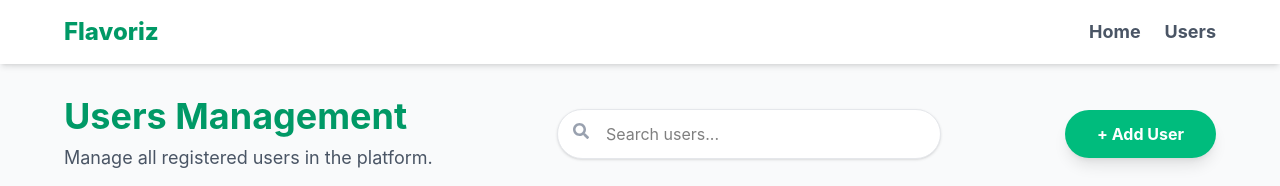
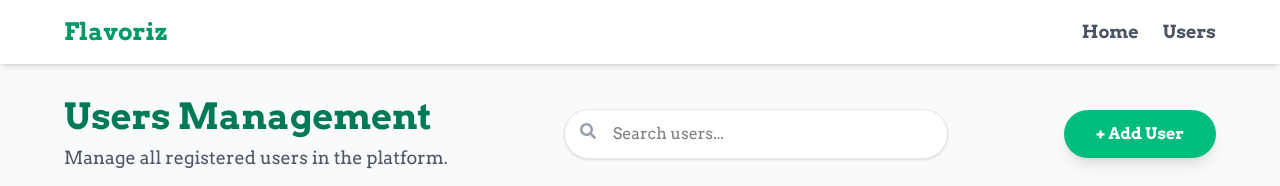
Before and after one commit to DilmiSandamini/recipe-frontend-app, a React (Vite) app: page /users in a window 1280 px wide. Shown: the top 186 px of the page. Built offline with nearby package versions, Linux system fonts and the light colour scheme; no server answers.

Commit message:
Update styling and title for Home and Users pages; adjust font weights and colors

```diff
--- a/index.html
+++ b/index.html
@@ -1,11 +1,10 @@
 <!doctype html>
 <html lang="en">
   <head>
-    <link href="https://fonts.googleapis.com/css2?family=Fraunces:opsz,wght@9..144,600;9..144,700;9..144,900&display=swap" rel="stylesheet">
     <meta charset="UTF-8" />
     <link rel="icon" type="image/svg+xml" href="/favicon.svg" />
     <meta name="viewport" content="width=device-width, initial-scale=1.0" />
-    <title>recipe-frontend-app</title>
+    <title>Recipe App</title>
   </head>
   <body>
     <div id="root"></div>
--- a/src/index.css
+++ b/src/index.css
@@ -1 +1,6 @@
+@import url('https://fonts.googleapis.com/css2?family=Arvo:ital,wght@0,400;0,700;1,400;1,700&family=Josefin+Sans:ital,wght@0,100..700;1,100..700&display=swap');
 @import "tailwindcss";
+
+body {
+    font-family: "Arvo", serif;
+}
--- a/src/pages/Home.jsx
+++ b/src/pages/Home.jsx
@@ -75,7 +75,7 @@ const Home = () => {
         <div className="min-h-screen bg-gray-50 p-8 relative">
 
             <div className="max-w-6xl mx-auto flex flex-col md:flex-row justify-between items-center mb-10 gap-4">
-                <h1 className="text-4xl font-extrabold text-emerald-600 tracking-tight">
+                <h1 className="text-4xl font-bold text-emerald-700 tracking-tight">
                     Our Fresh Recipes
                 </h1>
 
@@ -132,7 +132,7 @@ const Home = () => {
                             <div className="px-6 pb-6 mt-auto">
                                 <button
                                     onClick={() => handleViewRecipe(recipe)}
-                                    className="w-full bg-emerald-50 text-emerald-600 font-bold py-3.5 px-4 rounded-2xl hover:bg-emerald-500 hover:text-white transition-all flex items-center justify-center gap-2 border border-emerald-100 group-hover:border-transparent">
+                                    className="w-full bg-emerald-500 text-white font-bold py-3.5 px-4 rounded-2xl hover:bg-emerald-600 transition-all flex items-center justify-center gap-2 border border-emerald-100 group-hover:border-transparent">
                                     <FaEye className="text-xl" /> View Full Recipe
                                 </button>
                             </div>
--- a/src/pages/Users.jsx
+++ b/src/pages/Users.jsx
@@ -73,7 +73,7 @@ const Users = () => {
 
                 <div className="flex flex-col md:flex-row justify-between items-center mb-10 gap-4">
                     <div className="text-center md:text-left">
-                        <h1 className="text-4xl font-bold text-emerald-600 mb-2">
+                        <h1 className="text-4xl font-bold text-emerald-700 mb-2">
                             Users Management
                         </h1>
                         <p className="text-gray-600 text-lg">
```
